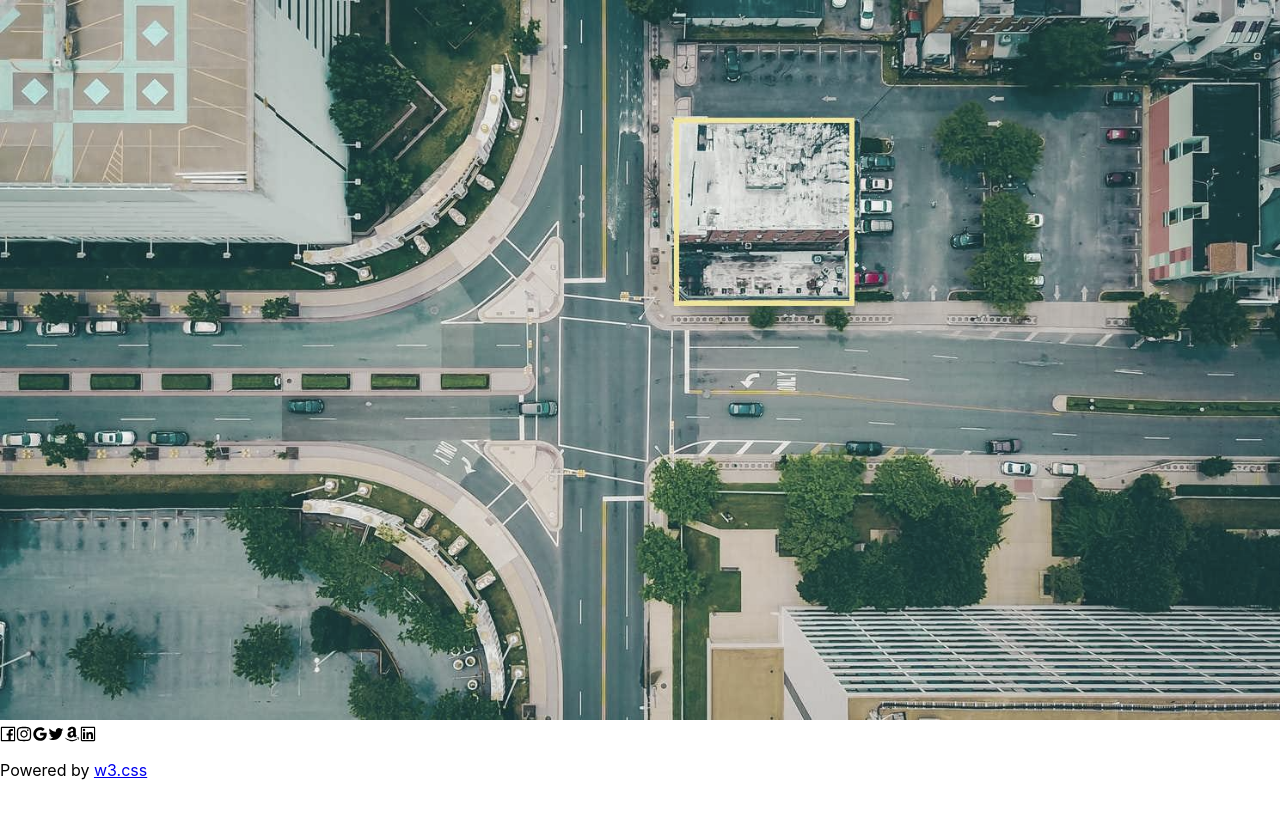
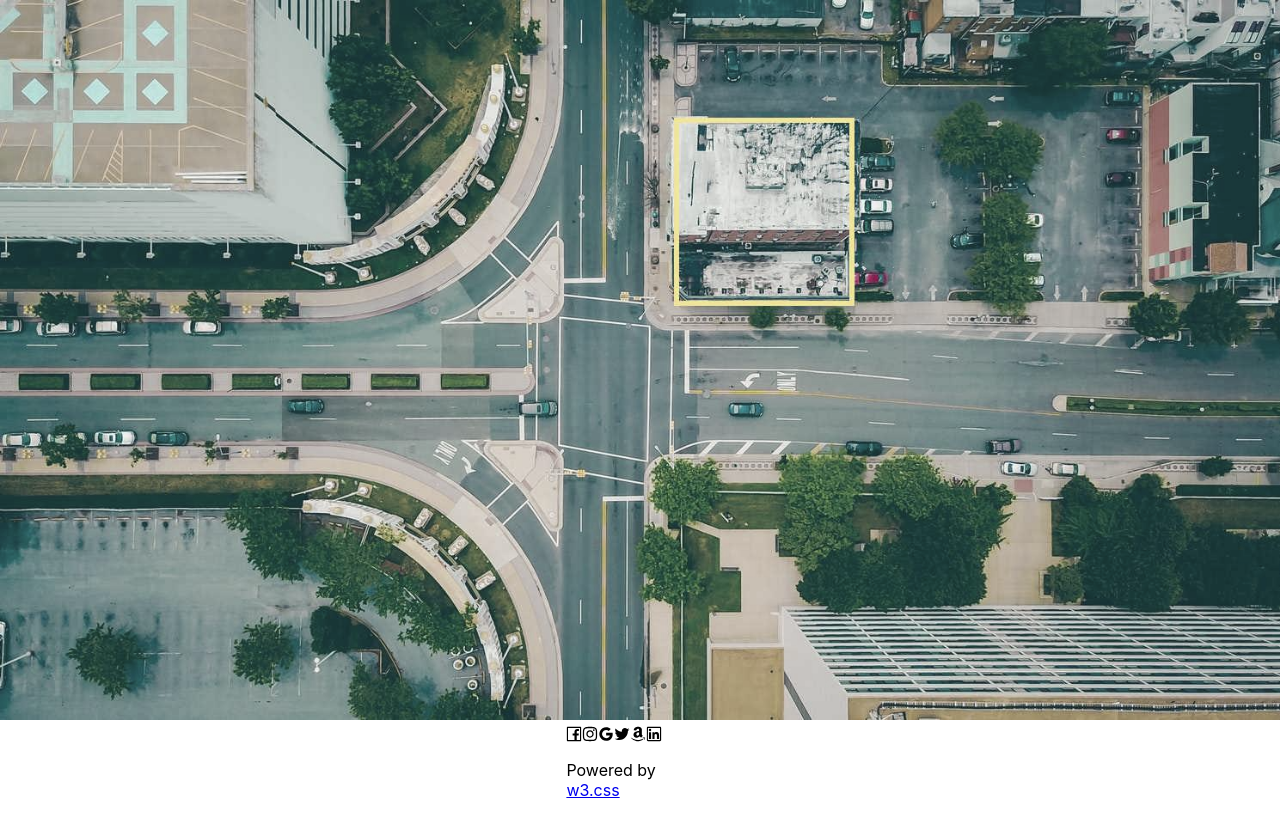
Before and after one commit to ravindrakumarkumawat/event-landing-page, a React (Create React App) app: page / in a window 1280 px wide. Built offline with nearby package versions, Linux system fonts and the light colour scheme.

Commit message:
layout is creaated

```diff
--- a/src/components/Layout/RowLayout/index.js
+++ b/src/components/Layout/RowLayout/index.js
@@ -7,9 +7,11 @@ const RowLayout = ({
 }) => {
   return (
     <NormalRow>
-      <NormalCol span={20}>
-        {children}
-      </NormalCol>
+      <div style={{ margin: "0 auto" }}>
+        <NormalCol span={20}>
+          {children}
+        </NormalCol>
+      </div>
     </NormalRow>
   )
 }
```
Also changed, not shown: src/components/Contact/index.js (added, +12 -0 lines).
